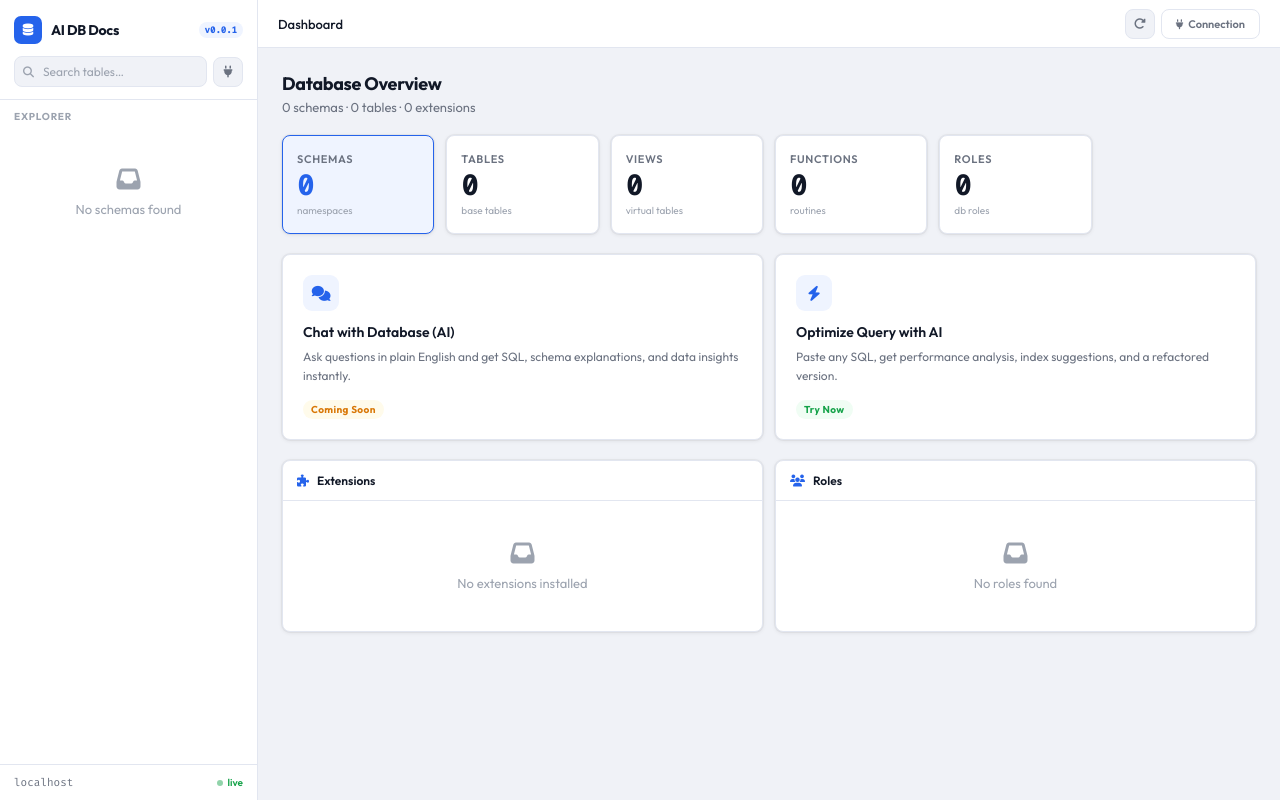
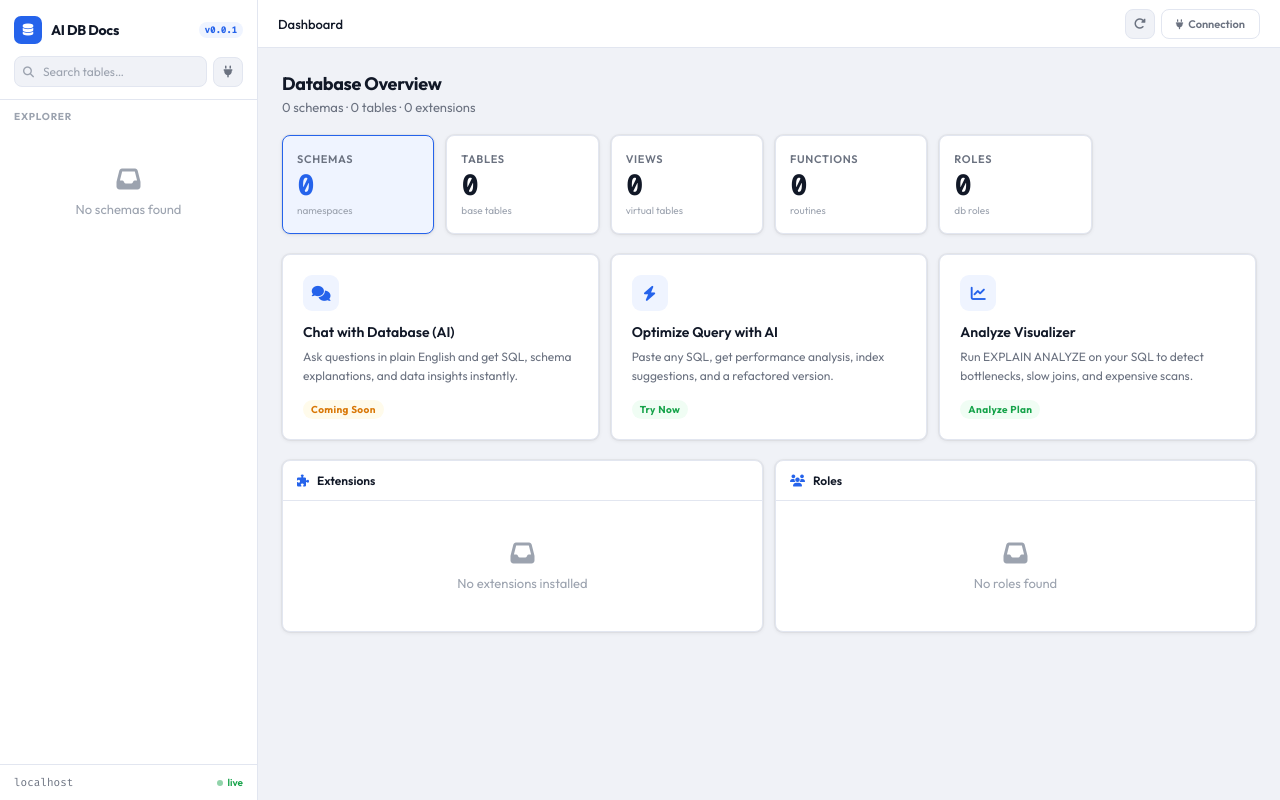
Before and after one commit to ghulam2545/nova, a FastAPI app: page / in a window 1280 px wide. Run offline with FastAPI, Linux system fonts and the light colour scheme; data that the repository does not hold is empty; some libraries are stand-ins or nearby versions.

Commit message:
introducing explain analyze feature

```diff
--- a/static/app.js
+++ b/static/app.js
@@ -486,6 +486,15 @@ async function optimizeQuery() {
     }
 }
 
+/* ── Analyzer panel ─────────────────────────── */
+function openAnalyzePanel() {
+    document.getElementById('explain-overlay').classList.add('open');
+}
+
+function closeAnalyzePanel() {
+    document.getElementById('explain-overlay').classList.remove('open');
+}
+
 /* ── DDL copy ────────────────────────────── */
 function copyDDL() {
     const text = document.getElementById('ddl-content').textContent;
--- a/static/styles.css
+++ b/static/styles.css
@@ -468,7 +468,7 @@ body {
 
 .feature-row {
     display: grid;
-    grid-template-columns: 1fr 1fr;
+    grid-template-columns: repeat(3, 1fr);
     gap: 12px;
     margin-bottom: 20px;
 }
--- a/templates/index.html
+++ b/templates/index.html
@@ -91,6 +91,15 @@
                             refactored version.
                         </div>
                         <span class="badge badge-live">Try Now</span>
+                    </div>
+                    <div class="feat-card clickable" id="open-explain-btn" onclick="openAnalyzePanel()">
+                        <i class="fas fa-arrow-up-right feat-arrow"></i>
+                        <div class="feat-icon"><i class="fas fa-chart-line"></i></div>
+                        <div class="feat-title">Analyze Visualizer</div>
+                        <div class="feat-desc">
+                            Run EXPLAIN ANALYZE on your SQL to detect bottlenecks, slow joins, and expensive scans.
+                        </div>
+                        <span class="badge badge-live">Analyze Plan</span>
                     </div>
                 </div>
 
@@ -410,6 +419,46 @@
     </div>
 </div>
 
+<!-- ── Explain Analyze Panel ─────── -->
+<div class="qoverlay" id="explain-overlay">
+    <div class="qpanel">  <!-- ── TODD work ─────── -->
+        <div class="qp-header">
+            <div class="qp-icon"><i class="fas fa-bolt"></i></div>
+            <div>
+                <div class="qp-title">Optimize Query with AI</div>
+                <div class="qp-sub">Paste SQL · Get analysis, index suggestions &amp; refactored output</div>
+            </div>
+            <button class="qp-close" onclick="closeAnalyzePanel()"><i class="fas fa-xmark"></i></button>
+        </div>
+        <div class="qp-body">
+            <div class="qp-two">
+                <div style="display:flex;flex-direction:column;height:100%;">
+                    <div class="qp-col-label"><i class="fas fa-pen-to-square"></i> Input Query</div>
+                    <!--                    <textarea class="query-ta" id="query-input"-->
+                    <!--                              placeholder="&#45;&#45; Paste your SQL here&#10;&#10;SELECT u.id, u.name, COUNT(o.id)&#10;FROM users u&#10;LEFT JOIN orders o ON u.id = o.user_id&#10;WHERE u.is_active = true&#10;GROUP BY u.id&#10;ORDER BY 3 DESC;"-->
+                    <!--                              oninput="updateCharCount()"></textarea>-->
+                    <div style="margin-top:6px;font-size:11px;color:var(--faint);font-family:'Fira Code',monospace;">
+                        <!--                        <span id="char-count">0</span> chars-->
+                    </div>
+                </div>
+                <div style="display:flex;flex-direction:column;height:100%;">
+                    <div class="qp-col-label"><i class="fas fa-robot"></i> AI Output</div>
+                    <!--                    <div class="result-box" id="query-result"><span style="font-size:11px;color:var(&#45;&#45;faint);">Analysis will appear here…</span>-->
+                    <!--                    </div>-->
+                </div>
+            </div>
+        </div>
+        <div class="qp-footer">
+            <span class="qp-footer-note"><i class="fas fa-circle-info"></i> AI can make mistakes.</span>
+            <button class="btn btn-ghost" onclick="clearQuery()">Clear Query</button>
+            <button class="btn btn-primary" onclick="optimizeQuery()"><i class="fas fa-bolt"
+                                                                         style="margin-right:5px;font-size:10px;"></i>Analyze
+                &amp; Optimize
+            </button>
+        </div>
+    </div>
+</div>
+
 <div id="toast"></div>
 
 <script src="../static/app.js"></script>
```
